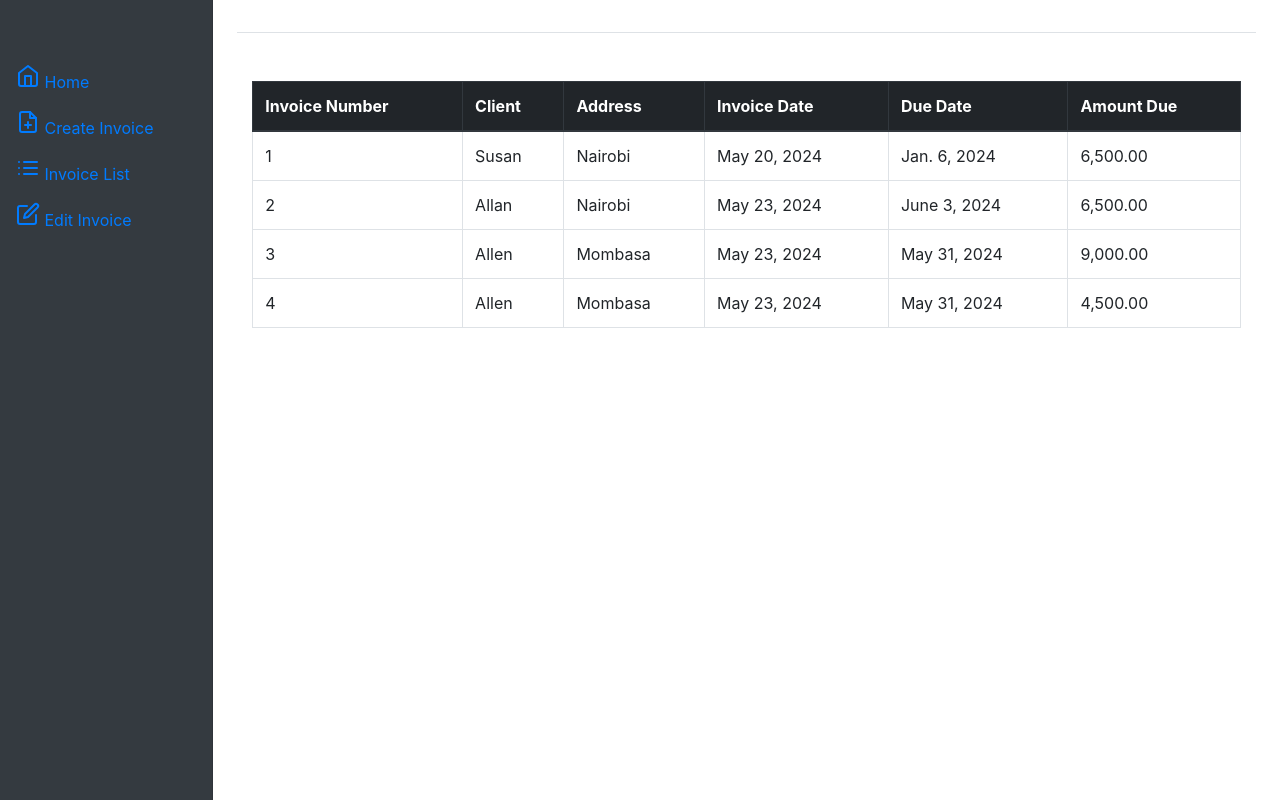
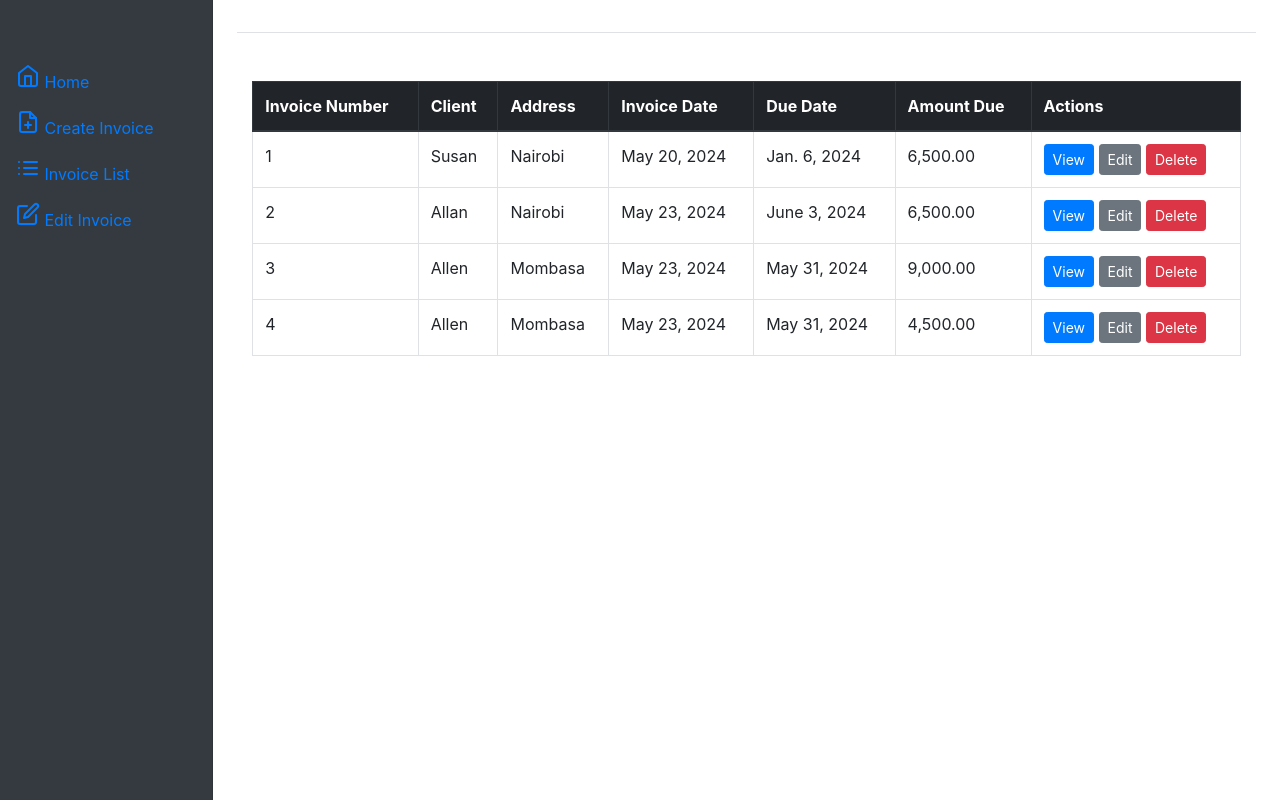
Before and after one commit to allan-nganga/job_card_system, a Django app: page /invoice/invoices/ in a window 1280 px wide. Run offline with Django 5.2, Linux system fonts and the light colour scheme; data comes from the database, SQL or seed files in the repository; some libraries are stand-ins or nearby versions.

Commit message:
Added view, edit an delete functions to invoice list

```diff
--- a/invoice_generator/urls.py
+++ b/invoice_generator/urls.py
@@ -1,5 +1,5 @@
 from django.urls import path
-from .views import generate_invoice_pdf
+from .views import generate_invoice_pdf, view_invoice, edit_invoice, delete_invoice
 from . import views
 
 app_name = 'invoice_generator'
@@ -10,4 +10,7 @@ urlpatterns = [
     path('home/', views.home, name='home'),
     path('invoice/<int:invoice_id>/', views.invoice_detail, name='invoice_detail'),
     path('invoice/<int:invoice_id>/pdf/', generate_invoice_pdf, name='generate_invoice_pdf'),
+    path('invoice/<int:invoice_id>/', view_invoice, name='view_invoice'),
+    path('invoice/<int:invoice_id>/edit/', edit_invoice, name='edit_invoice'),
+    path('invoice/<int:invoice_id>/delete/', delete_invoice, name='delete_invoice'),
 ]
--- a/invoice_generator/views.py
+++ b/invoice_generator/views.py
@@ -7,9 +7,31 @@ from .models import Invoice
 from .forms import InvoiceForm
 
 # Create your views here.
-def invoice(request):
-    return render(request, 'invoice_template.html', {})
 
+# View invoice function
+def view_invoice(request,invoice_id):
+    invoice = get_object_or_404(Invoice, id=invoice_id)
+    return render(request, 'invoice/invoice_template.html', {'invoice': invoice})
+
+# Edit invoice function
+def edit_invoice(request, invoice_id):
+    invoice = get_object_or_404(Invoice, id=invoice_id)
+    if request.method == 'POST':
+        form = InvoiceForm(request.POST, instance=invoice)
+        if form.is_valid():
+            form.save()
+            return redirect('view_invoice', invoice_id=invoice.id)
+    else:
+        form = InvoiceForm(instance=invoice)
+    return render(request, 'edit_invoice.html', {'form': form, 'invoice':invoice})
+
+# Delete invoice function
+def delete_invoice(request, invoice_id):
+    invoice = get_object_or_404(Invoice, id=invoice_id)
+    if request.method == 'POST':
+        invoice.delete()
+        return redirect('invoice_list')
+    return render(request, 'delete_invoice.html', {'invoice': invoice})
 
 # Generate PDF
 def generate_invoice_pdf(request, invoice_id):
--- a/login/templates/invoice/invoice_list.html
+++ b/login/templates/invoice/invoice_list.html
@@ -13,6 +13,7 @@
                 <th>Invoice Date</th>
                 <th>Due Date</th>
                 <th>Amount Due</th>
+                <th>Actions</th>
             </tr>
         </thead>
         <tbody>
@@ -24,6 +25,14 @@
                 <td>{{ invoice.created_at|date:"DATE_FORMAT" }}</td>
                 <td>{{ invoice.due_date|date:"DATE_FORMAT" }}</td>
                 <td>{{ invoice.total_cost | floatformat:2|intcomma }}</td>
+                <td>
+                    <a href="{% url 'invoice_generator:view_invoice' invoice.id %}" class="btn btn-primary btn-sm">View</a>
+                    <a href="{% url 'invoice_generator:edit_invoice' invoice.id %}" class="btn btn-secondary btn-sm">Edit</a>
+                    <form action="{% url 'invoice_generator:delete_invoice' invoice.id %}" method="post" style="display:inline;">
+                        {% csrf_token %}
+                        <button type="submit" class="btn btn-danger btn-sm" onclick="return confirm('Are you sure you want to delete this invoice?');">Delete</button>
+                    </form>
+                </td>
             </tr>
             {% endfor %}
         </tbody>
```
Also changed, not shown: login/templates/invoice/delete_invoice.html (added, +15 -0 lines), login/templates/invoice/invoice_template.html (+8 -2 lines).
